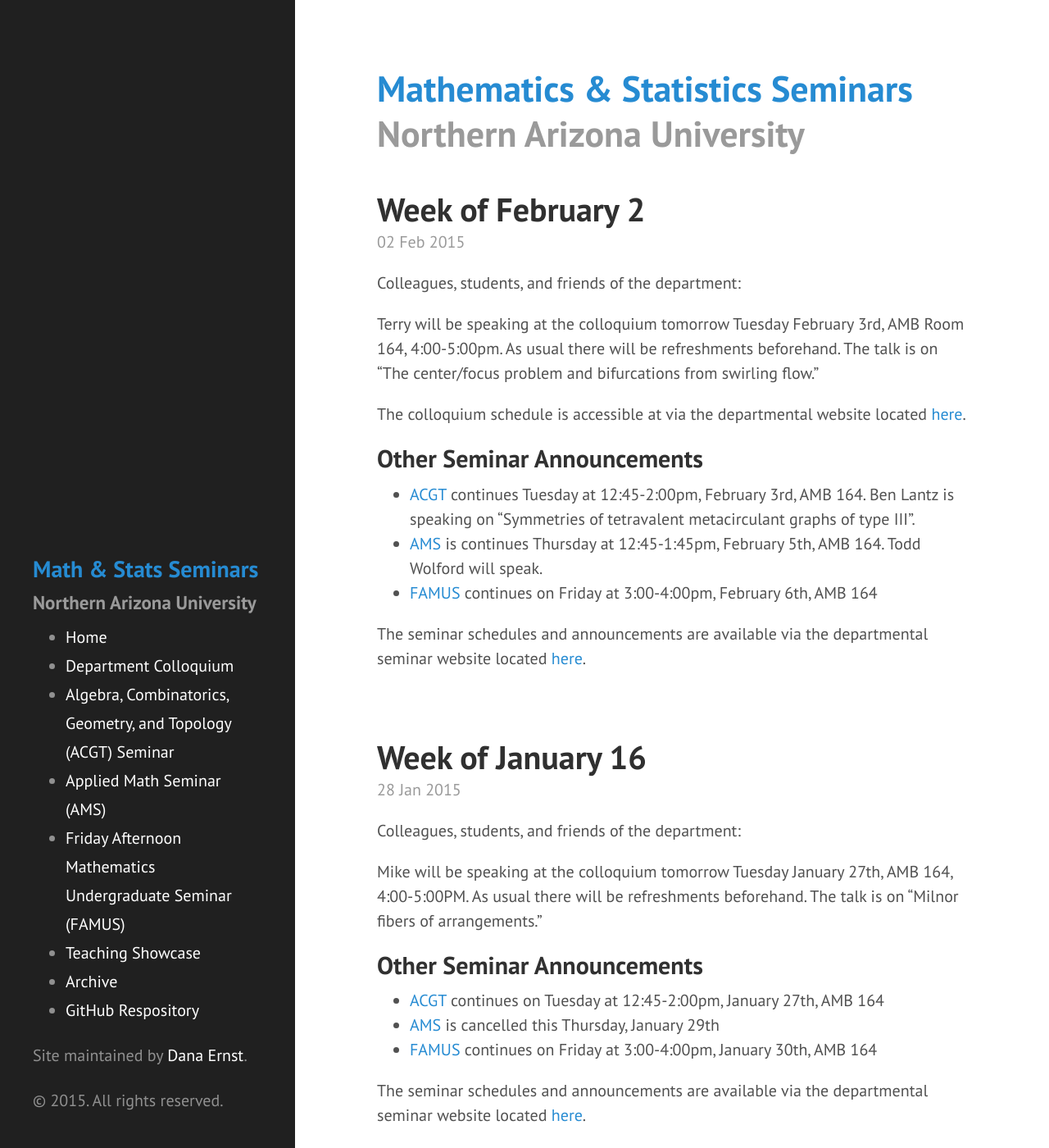
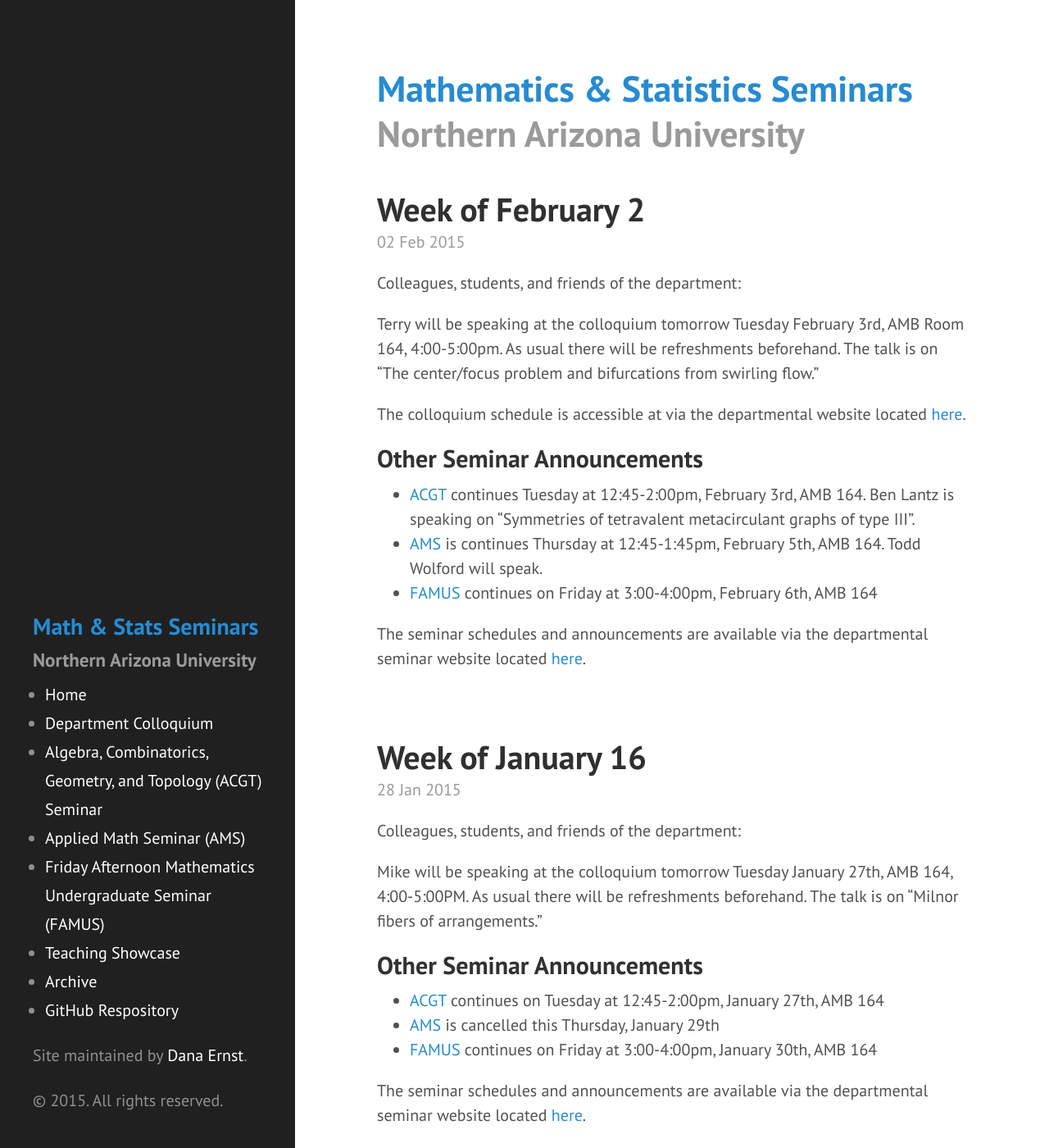
Before and after one commit to NAUMathStat/seminars, a Jekyll site: the page built from index.html, in a window 1280 px wide and 1400 px high. Shown: the whole window at 82% size. Built offline with Jekyll 4.4.1, drawn with Linux system fonts in a browser that asks for light colours; Markdown is read by kramdown in place of the engine named in the settings; the list of posts is cut into pages by our own code.

Commit message:
Tinkering

```diff
--- a/public/css/hyde.css
+++ b/public/css/hyde.css
@@ -45,6 +45,17 @@ html {
   }
 }
 
+/* Title across top */
+.masthead-title {
+  margin-top: 0;
+  margin-bottom: 0;
+  color: #268bd2;
+  font-size: 2.2rem;
+  padding-bottom: 2rem;
+}
+.masthead-title subtitle {
+  color: #9a9a9a;
+}
 
 /*
  * Sidebar
@@ -54,7 +65,6 @@ html {
  */
 
 .sidebar {
-  /* text-align: center; */
   text-align: left;
   padding: 2rem 1rem;
   color: rgba(255,255,255,.5);
@@ -69,18 +79,6 @@ html {
     width: 18rem;
     text-align: left;
   }
-}
-
-/* Title across top */
-.masthead-title {
-  margin-top: 0;
-  margin-bottom: 0;
-  color: #268bd2;
-  font-size: 2.2rem;
-  padding-bottom: 2rem;
-}
-.masthead-title subtitle {
-  color: #9a9a9a;
 }
 
 /* Sidebar links */
@@ -103,6 +101,12 @@ html {
 /* Sidebar nav */
 .sidebar-nav {
   margin-bottom: 1rem;
+}
+.sidebar-nav ul {
+  margin-left: 5px;
+  margin-right: 0px;
+  padding-left: 10px;
+  padding-right: 0px;
 }
 .sidebar-nav-item {
   display: block;
```
